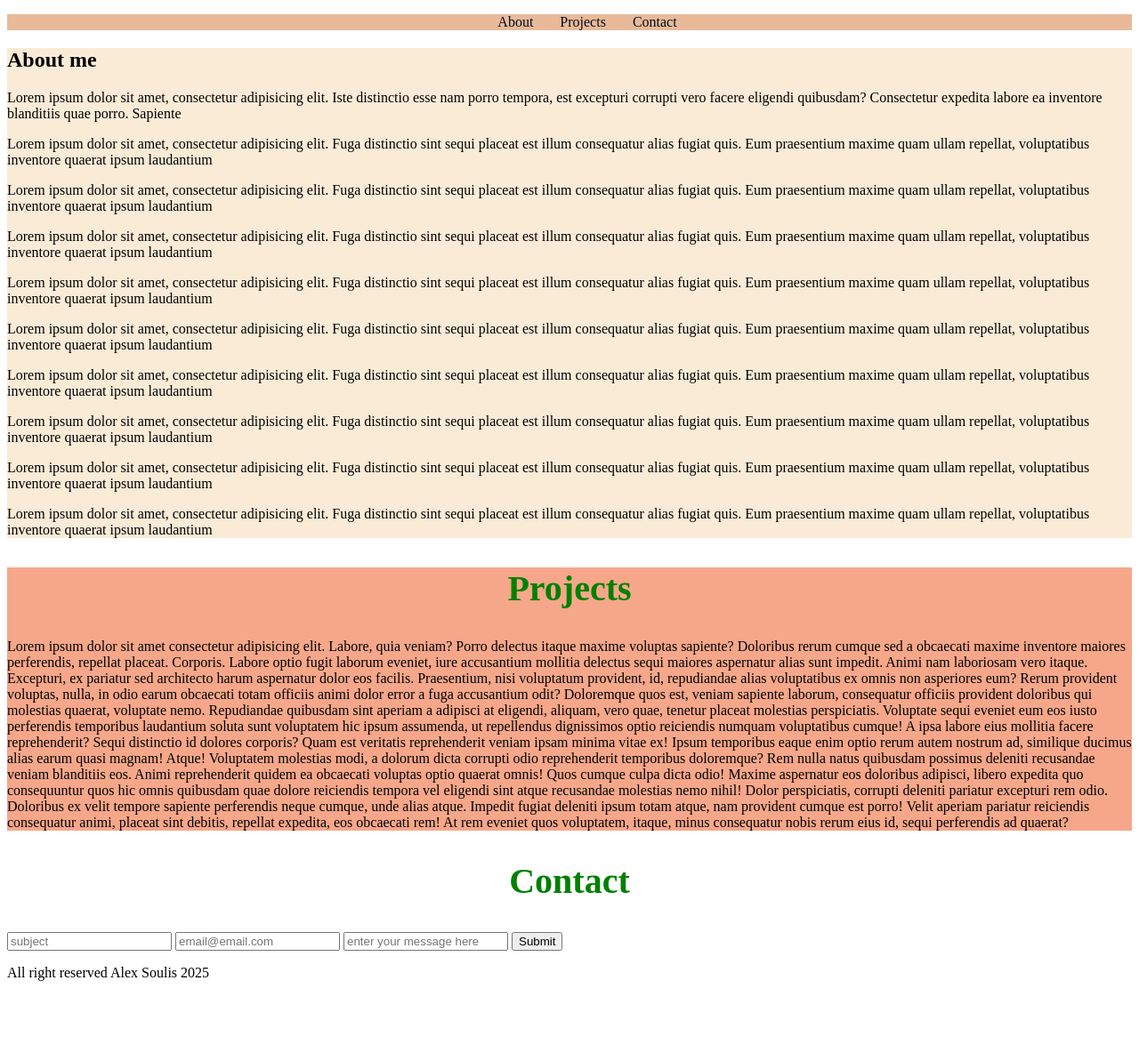
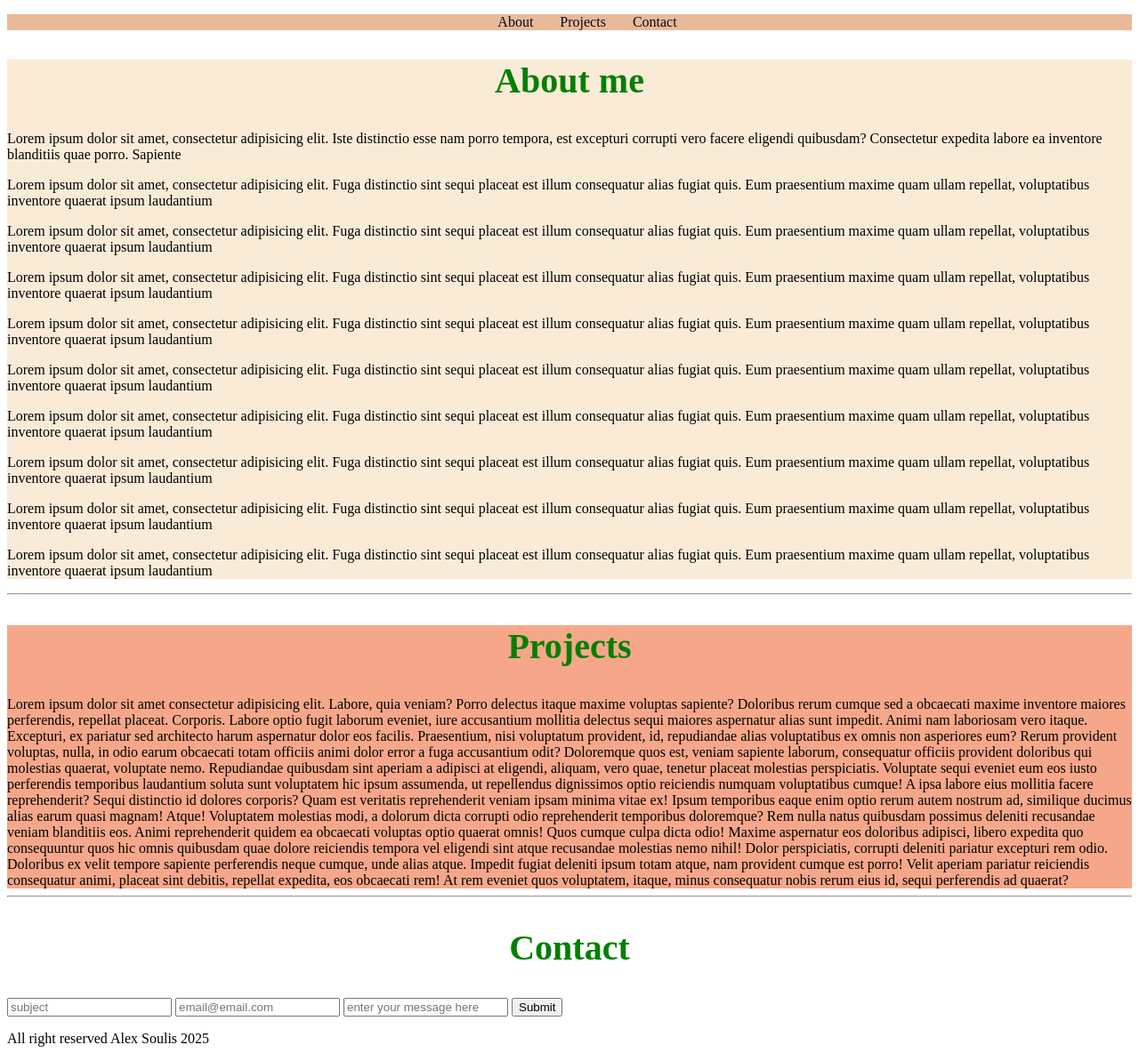
Before and after one commit to AlexEmanuelSoulis/my-first-website, a plain HTML site: page index.html in a window 1280 px wide. Shown: the whole page at 89% size. Before the commit the page ends 1119 px from the top, so only its background shows below. Drawn offline with Linux system fonts and the light colour scheme.

Commit message:
adding hr tag

```diff
--- a/index.html
+++ b/index.html
@@ -23,7 +23,7 @@
         </nav>
     </header>
         <section id="about">
-            <h1>About me</h1>
+            <h2>About me</h2>
             <p>Lorem ipsum dolor sit amet, consectetur adipisicing elit. Iste distinctio esse nam porro tempora, est excepturi corrupti vero facere eligendi quibusdam? Consectetur expedita labore ea inventore blanditiis quae porro. Sapiente</p>
             <p>Lorem ipsum dolor sit amet, consectetur adipisicing elit. Fuga distinctio sint sequi placeat est illum consequatur alias fugiat quis. Eum praesentium maxime quam ullam repellat, voluptatibus inventore quaerat ipsum laudantium</p>
             <p>Lorem ipsum dolor sit amet, consectetur adipisicing elit. Fuga distinctio sint sequi placeat est illum consequatur alias fugiat quis. Eum praesentium maxime quam ullam repellat, voluptatibus inventore quaerat ipsum laudantium</p>
@@ -35,6 +35,7 @@
             <p>Lorem ipsum dolor sit amet, consectetur adipisicing elit. Fuga distinctio sint sequi placeat est illum consequatur alias fugiat quis. Eum praesentium maxime quam ullam repellat, voluptatibus inventore quaerat ipsum laudantium</p>
             <p>Lorem ipsum dolor sit amet, consectetur adipisicing elit. Fuga distinctio sint sequi placeat est illum consequatur alias fugiat quis. Eum praesentium maxime quam ullam repellat, voluptatibus inventore quaerat ipsum laudantium</p>
         </section>
+        <hr>
         <section id="projects">
             <h2>Projects</h2>
             Lorem ipsum dolor sit amet consectetur adipisicing elit. Labore, quia veniam? Porro delectus itaque maxime voluptas sapiente? Doloribus rerum cumque sed a obcaecati maxime inventore maiores perferendis, repellat placeat. Corporis.
@@ -48,6 +49,7 @@
             Dolor perspiciatis, corrupti deleniti pariatur excepturi rem odio. Doloribus ex velit tempore sapiente perferendis neque cumque, unde alias atque. Impedit fugiat deleniti ipsum totam atque, nam provident cumque est porro!
             Velit aperiam pariatur reiciendis consequatur animi, placeat sint debitis, repellat expedita, eos obcaecati rem! At rem eveniet quos voluptatem, itaque, minus consequatur nobis rerum eius id, sequi perferendis ad quaerat?
         </section>
+        <hr>
         <section id="contact">
             <h2>Contact</h2>
             <form>
```
